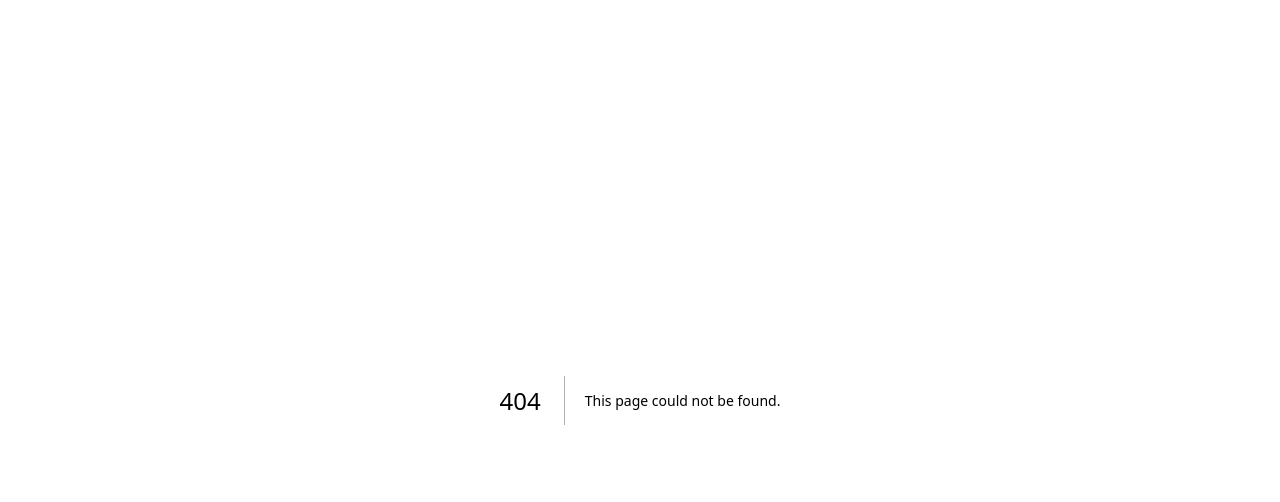
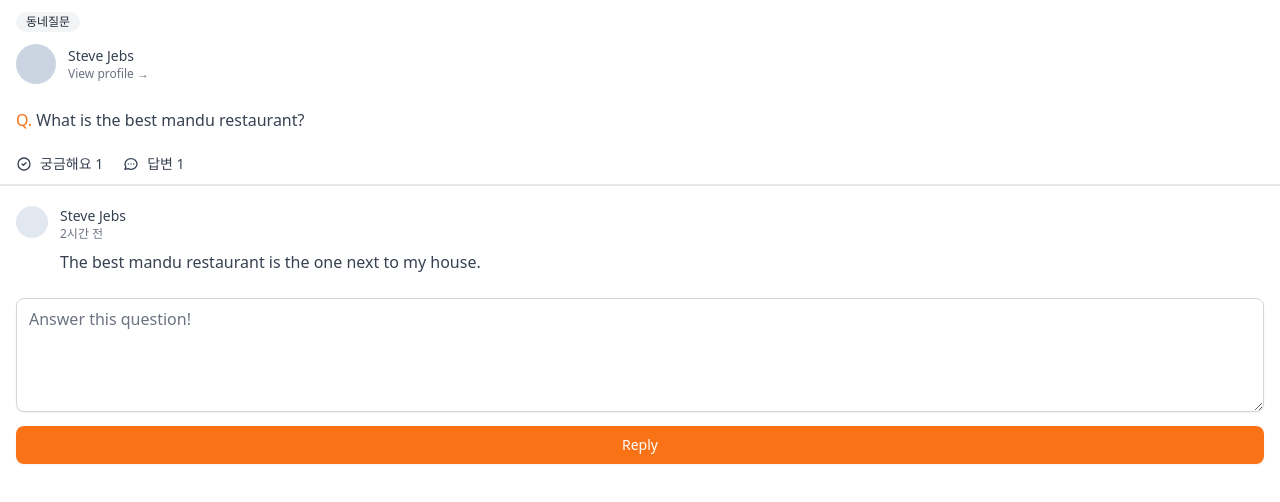
Before and after one commit to jiwoon-code/carrot-market, a Next.js app: page /community/1 in a window 1280 px wide. Before the commit this address had no page. Shown: the top 502 px of the page. Built offline with nearby package versions, Linux system fonts and the light colour scheme.

Commit message:
community

```diff
--- /dev/null
+++ b/src/pages/community/[id].tsx
@@ -0,0 +1,88 @@
+import type { NextPage } from "next";
+
+const CommunityPostDetail: NextPage = () => {
+  return (
+    <div>
+      <span className="inline-flex my-3 ml-4 items-center px-2.5 py-0.5 rounded-full text-xs font-medium bg-gray-100 text-gray-800">
+        동네질문
+      </span>
+      <div className="flex mb-3 px-4 cursor-pointer pb-3  items-center space-x-3">
+        <div className="w-10 h-10 rounded-full bg-slate-300" />
+        <div>
+          <p className="text-sm font-medium text-gray-700">Steve Jebs</p>
+          <p className="text-xs font-medium text-gray-500">
+            View profile &rarr;
+          </p>
+        </div>
+      </div>
+      <div>
+        <div className="mt-2 px-4 text-gray-700">
+          <span className="text-orange-500 font-medium">Q.</span> What is the
+          best mandu restaurant?
+        </div>
+        <div className="flex px-4 space-x-5 mt-3 text-gray-700 py-2.5 border-b-[2px]  w-full">
+          <span className="flex space-x-2 items-center text-sm">
+            <svg
+              className="w-4 h-4"
+              fill="none"
+              stroke="currentColor"
+              viewBox="0 0 24 24"
+              xmlns="http://www.w3.org/2000/svg"
+            >
+              <path
+                strokeLinecap="round"
+                strokeLinejoin="round"
+                strokeWidth="2"
+                d="M9 12l2 2 4-4m6 2a9 9 0 11-18 0 9 9 0 0118 0z"
+              ></path>
+            </svg>
+            <span>궁금해요 1</span>
+          </span>
+          <span className="flex space-x-2 items-center text-sm">
+            <svg
+              className="w-4 h-4"
+              fill="none"
+              stroke="currentColor"
+              viewBox="0 0 24 24"
+              xmlns="http://www.w3.org/2000/svg"
+            >
+              <path
+                strokeLinecap="round"
+                strokeLinejoin="round"
+                strokeWidth="2"
+                d="M8 12h.01M12 12h.01M16 12h.01M21 12c0 4.418-4.03 8-9 8a9.863 9.863 0 01-4.255-.949L3 20l1.395-3.72C3.512 15.042 3 13.574 3 12c0-4.418 4.03-8 9-8s9 3.582 9 8z"
+              ></path>
+            </svg>
+            <span>답변 1</span>
+          </span>
+        </div>
+      </div>
+      <div className="px-4 my-5 space-y-5">
+        <div className="flex items-start space-x-3">
+          <div className="w-8 h-8 bg-slate-200 rounded-full" />
+          <div>
+            <span className="text-sm block font-medium text-gray-700">
+              Steve Jebs
+            </span>
+            <span className="text-xs text-gray-500 block ">2시간 전</span>
+            <p className="text-gray-700 mt-2">
+              The best mandu restaurant is the one next to my house.
+            </p>
+          </div>
+        </div>
+      </div>
+      <div className="px-4">
+        <textarea
+          className=" mt-1 shadow-sm w-full focus:ring-orange-500 rounded-lg border-gray-300 focus:border-orange-500 "
+          rows={4}
+          placeholder="Answer this question!"
+        />
+        <button className="mt-2 w-full bg-orange-500 hover:bg-orange-600 text-white py-2 px-4 border border-transparent rounded-lg shadow-sm text-sm font-medium focus:ring-2 focus:ring-offset-2 focus:ring-orange-500 focus:outline-none ">
+          Reply
+        </button>
+      </div>
+    </div>
+  );
+};
+
+export default CommunityPostDetail;
--- /dev/null
+++ b/src/pages/community/index.tsx
@@ -0,0 +1,77 @@
+import type { NextPage } from "next";
+
+const Community: NextPage = () => {
+  return (
+    <div className="py-16 px-4 space-y-8">
+      {[1, 2, 3, 4, 5, 6].map((_, i) => (
+        <div key={i} className="cursor-pointer flex flex-col items-start">
+          <span className="flex items-center px-2.5 py-0.5 rounded-full text-xs font-medium bg-gray-100 text-gray-800">
+            동네질문
+          </span>
+          <div className="mt-2 text-gray-700">
+            <span className="text-orange-500 font-medium">Q.</span> What is the
+            best mandu restaurant?
+          </div>
+          <div className="mt-5 flex items-center justify-between w-full text-gray-500 font-medium text-xs">
+            <span>니꼬</span>
+            <span>18시간 전</span>
+          </div>
+          <div className="flex space-x-5 mt-3 text-gray-700 py-2.5 border-b-[2px] w-full">
+            <span className="flex space-x-2 items-center text-sm">
+              <svg
+                className="w-4 h-4"
+                fill="none"
+                stroke="currentColor"
+                viewBox="0 0 24 24"
+                xmlns="http://www.w3.org/2000/svg"
+              >
+                <path
+                  strokeLinecap="round"
+                  strokeLinejoin="round"
+                  strokeWidth="2"
+                  d="M9 12l2 2 4-4m6 2a9 9 0 11-18 0 9 9 0 0118 0z"
+                ></path>
+              </svg>
+              <span>궁금해요 1</span>
+            </span>
+            <span className="flex space-x-2 items-center text-sm">
+              <svg
+                className="w-4 h-4"
+                fill="none"
+                stroke="currentColor"
+                viewBox="0 0 24 24"
+                xmlns="http://www.w3.org/2000/svg"
+              >
+                <path
+                  strokeLinecap="round"
+                  strokeLinejoin="round"
+                  strokeWidth="2"
+                  d="M8 12h.01M12 12h.01M16 12h.01M21 12c0 4.418-4.03 8-9 8a9.863 9.863 0 01-4.255-.949L3 20l1.395-3.72C3.512 15.042 3 13.574 3 12c0-4.418 4.03-8 9-8s9 3.582 9 8z"
+                ></path>
+              </svg>
+              <span>답변 1</span>
+            </span>
+          </div>
+        </div>
+      ))}
+      <button className="fixed hover:bg-orange-600 cursor-pointer transition-colors bottom-24 right-5 bg-orange-500 shadow-md rounded-full p-4 text-white">
+        <svg
+          className="w-6 h-6"
+          fill="none"
+          stroke="currentColor"
+          viewBox="0 0 24 24"
+          xmlns="http://www.w3.org/2000/svg"
+        >
+          <path
+            strokeLinecap="round"
+            strokeLinejoin="round"
+            strokeWidth="2"
+            d="M15.232 5.232l3.536 3.536m-2.036-5.036a2.5 2.5 0 113.536 3.536L6.5 21.036H3v-3.572L16.732 3.732z"
+          ></path>
+        </svg>
+      </button>
+    </div>
+  );
+};
+
+export default Community;
```
